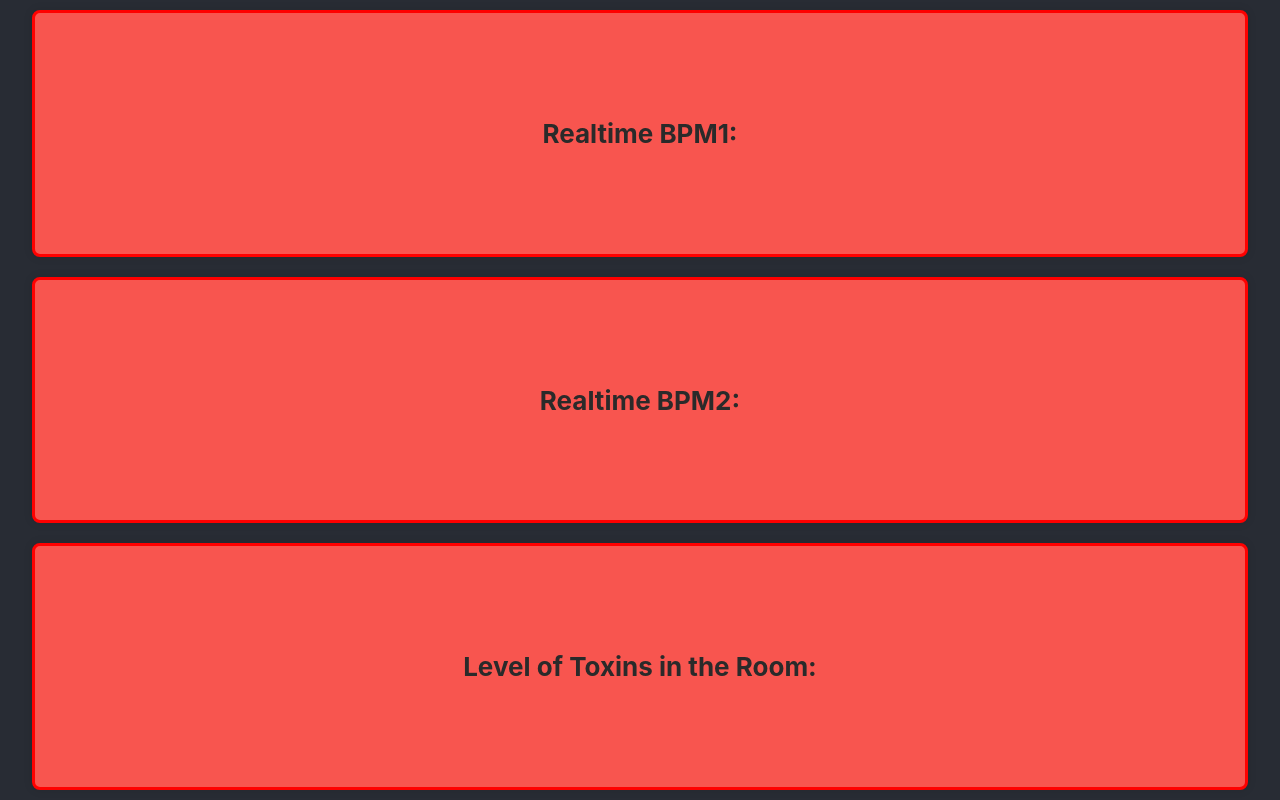
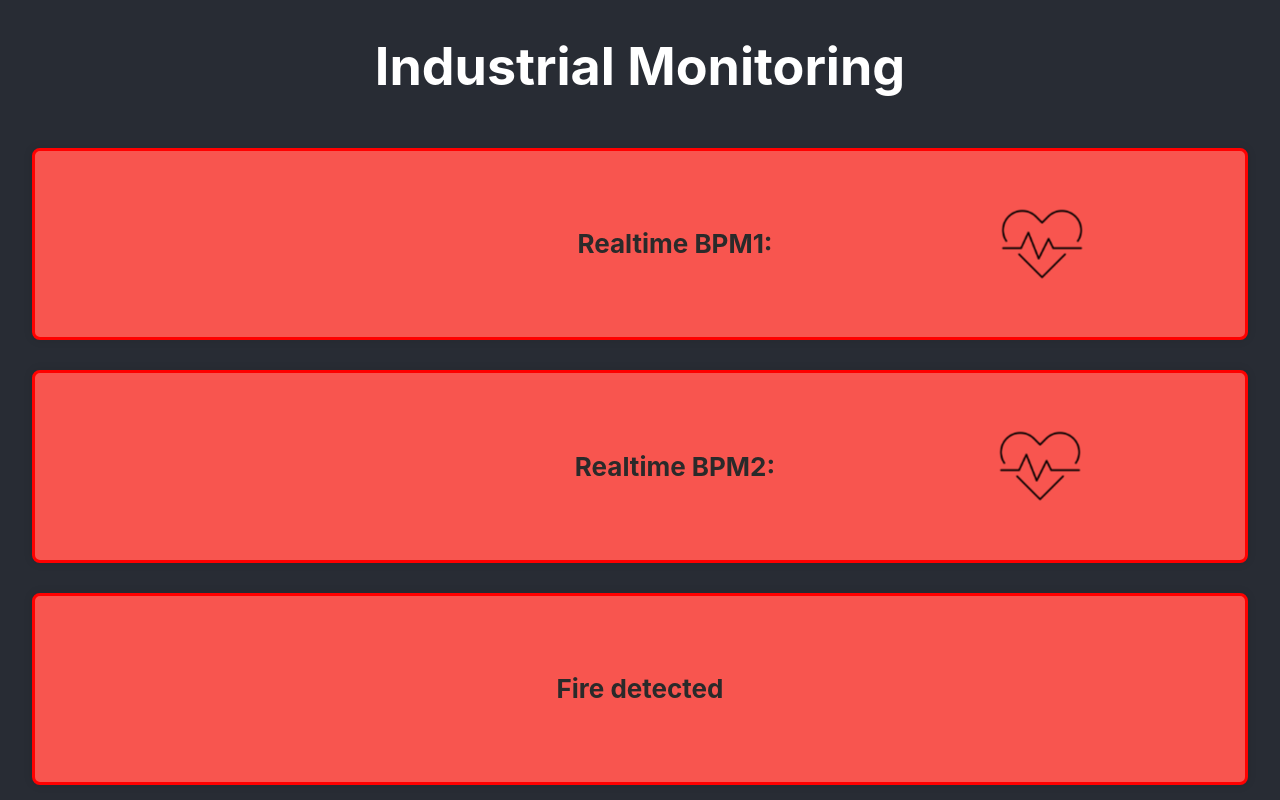
Before and after one commit to victoriadealba/IOTMonitoring, a React (Create React App) app in the folder webapp/: page / in a window 1280 px wide. Built offline with nearby package versions, Linux system fonts and the light colour scheme; no server answers; the database is empty.

Commit message:
Added heart pulse to container and header

```diff
--- a/webapp/src/App.css
+++ b/webapp/src/App.css
@@ -16,8 +16,8 @@
   border-radius: 8px;
   box-shadow: 0 0 10px rgba(0, 0, 0, 0.1);
   transition: border-color 0.3s ease;
-  margin-bottom: 10px;
-  margin-top: 10px;
+  margin-bottom: 15px;
+  margin-top: 15px;
   box-sizing: border-box;
   background-color:rgb(203, 241, 164);
   color:#2a2a2a;
@@ -35,8 +35,8 @@
   border-radius: 8px;
   box-shadow: 0 0 10px rgba(0, 0, 0, 0.1);
   transition: border-color 0.3s ease;
-  margin-bottom: 10px;
-  margin-top: 10px;
+  margin-bottom: 15px;
+  margin-top: 15px;
   box-sizing: border-box;
   background-color:rgb(248, 85, 79);
   color:#2a2a2a;
@@ -65,15 +65,26 @@
   color: white;
 }
 
-.App-link {
-  color: #61dafb;
+.heart-container {
+  display: flex;
+  align-items: center; /* Align items vertically */
 }
 
-@keyframes App-logo-spin {
-  from {
-    transform: rotate(0deg);
+.heart-animation {
+  width: 70px;
+  height: 70px;
+  background-size:cover;
+  border-radius: 50%;
+  position: relative;
+  right: -500px;
+  animation: heartbeat 1s infinite;
+}
+
+@keyframes heartbeat {
+  0%, 100% {
+    transform: scale(1);
   }
-  to {
-    transform: rotate(360deg);
+  50% {
+    transform: scale(1.3);
   }
 }
--- a/webapp/src/App.js
+++ b/webapp/src/App.js
@@ -11,6 +11,7 @@ function App() {
   return (
     <div className="App">
       <header className="App-header">
+        <h1>Industrial Monitoring</h1>
        <BpmReading />
        <Bpm2Reading />
        <PpmReading />
--- a/webapp/src/bpm1.js
+++ b/webapp/src/bpm1.js
@@ -2,6 +2,7 @@ import React, { useEffect, useState } from 'react';
 import { onValue, ref } from "firebase/database";
 import { db } from "./firebase.js";
 import './App.css';
+import heartImage from "./heartBeat.png";
 
 function BpmReading() {
   const [bpm, setBpm] = useState(null);
@@ -22,7 +23,10 @@ function BpmReading() {
 
   return (
     <div className={bpmContainer}>
+      <div className='heart-container'>
+      <div className="heart-animation" style={{backgroundImage: `url(${heartImage})`}}></div>
       Realtime BPM1: {bpm}
+      </div>
     </div>
   );
 }
--- a/webapp/src/bpm2.js
+++ b/webapp/src/bpm2.js
@@ -2,6 +2,7 @@ import React, { useEffect, useState } from 'react';
 import { onValue, ref } from "firebase/database";
 import { db } from "./firebase.js";
 import './App.css';
+import heartImage from "./heartBeat.png";
 
 function Bpm2Reading() {
   const [bpm2, setBpm] = useState(null);
@@ -22,7 +23,10 @@ function Bpm2Reading() {
 
   return (
     <div className={bpmContainer}>
-      Realtime BPM2: {bpm2}
+      <div className='heart-container'>
+      <div className="heart-animation" style={{backgroundImage: `url(${heartImage})`}}></div>
+          Realtime BPM2: {bpm2}
+      </div>
     </div>
   );
 }
--- a/webapp/src/firebase.js
+++ b/webapp/src/firebase.js
@@ -4,7 +4,7 @@ import { getDatabase, ref, onValue } from "firebase/database";
 //import { getAnalytics } from "firebase/analytics";
 
 const firebaseConfig = {
-  apiKey: "************",
+  apiKey: "AIzaSyA1EDvdDO3WNLQWXRyYzSEjUkzMn10EFVY",
   authDomain: "industry-monitoring-fe214.firebaseapp.com",
   databaseURL: "https://industry-monitoring-fe214-default-rtdb.firebaseio.com",
   projectId: "industry-monitoring-fe214",
--- a/webapp/src/gasReadings.js
+++ b/webapp/src/gasReadings.js
@@ -13,7 +13,7 @@ function PpmReading() {
     onValue(gasRef, (snapshot) => {
       const data = snapshot.val();
       setPpm(data);
-      if (data <= 0)
+      if (data <= 1000)
       {
         setGasContainer('container2');
       }
@@ -22,8 +22,9 @@ function PpmReading() {
 
   return (
     <div className={gasContainer}>
-      Level of Toxins in the Room: {ppm}
+      {ppm <= 1000 ? 'Fire detected' : 'No Fire detected'}
     </div>
+
   );
 }
 
```
Also changed, not shown: webapp/src/heartBeat.png (added).
